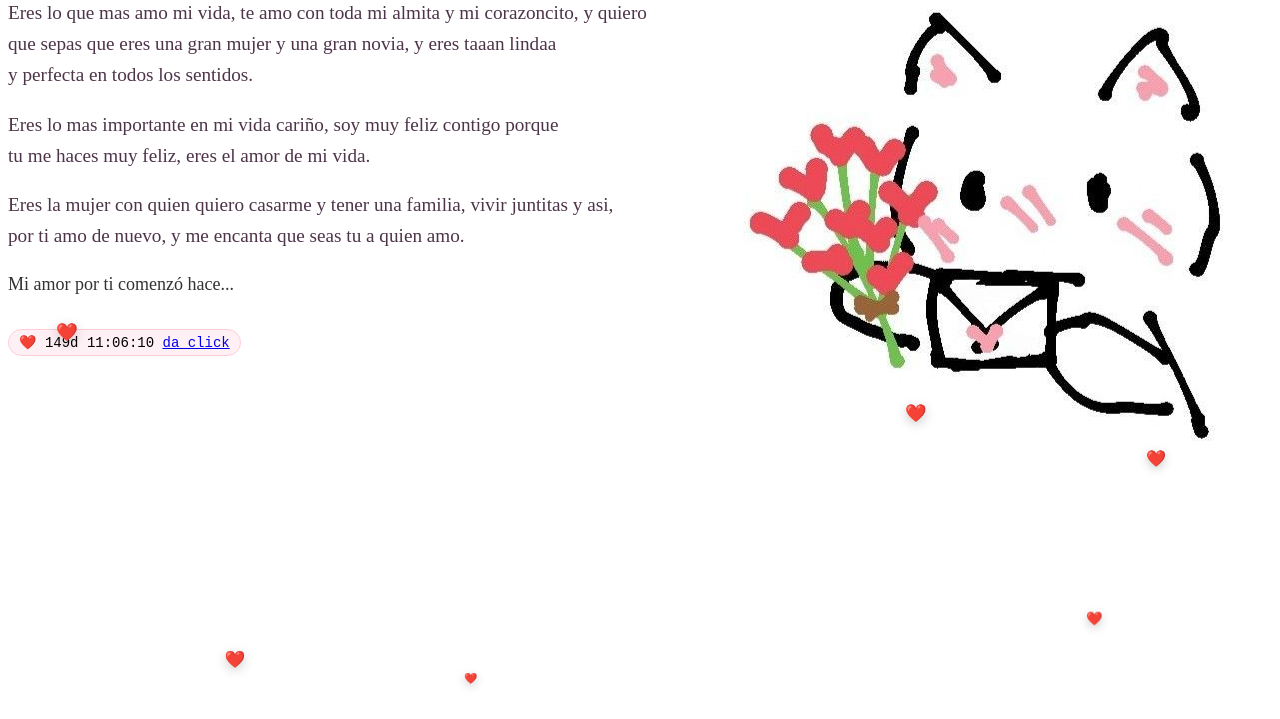
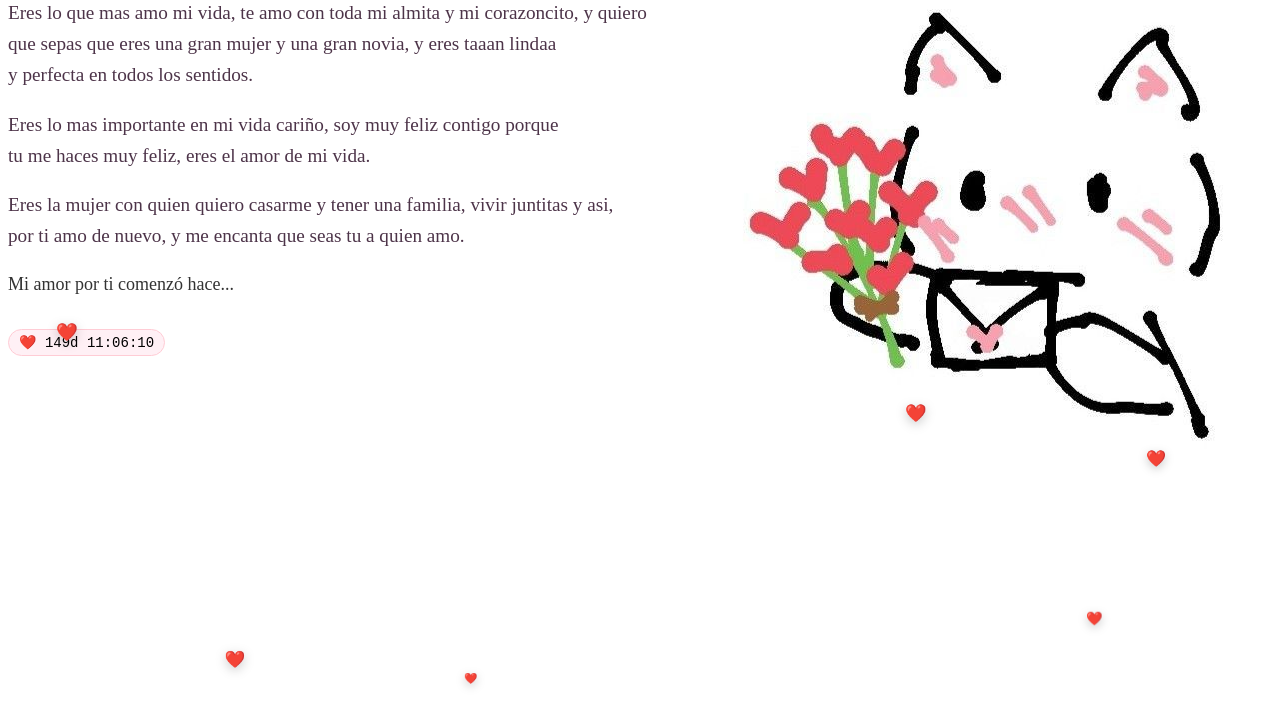
Before and after one commit to millihdz/mili, a plain HTML site: page index.html in a window 1280 px wide. Shown: the part 81-800 px from the top of the page. Drawn offline with Linux system fonts and the light colour scheme.

Commit message:
Add files via upload

```diff
--- a/index.html
+++ b/index.html
@@ -141,7 +141,7 @@ top: 50px;
 </style>
 
 
-        <a href="love.html"> da click </a>
+
 
        <img src="lov.jpg" class="imagencita" alt="">
 
```
